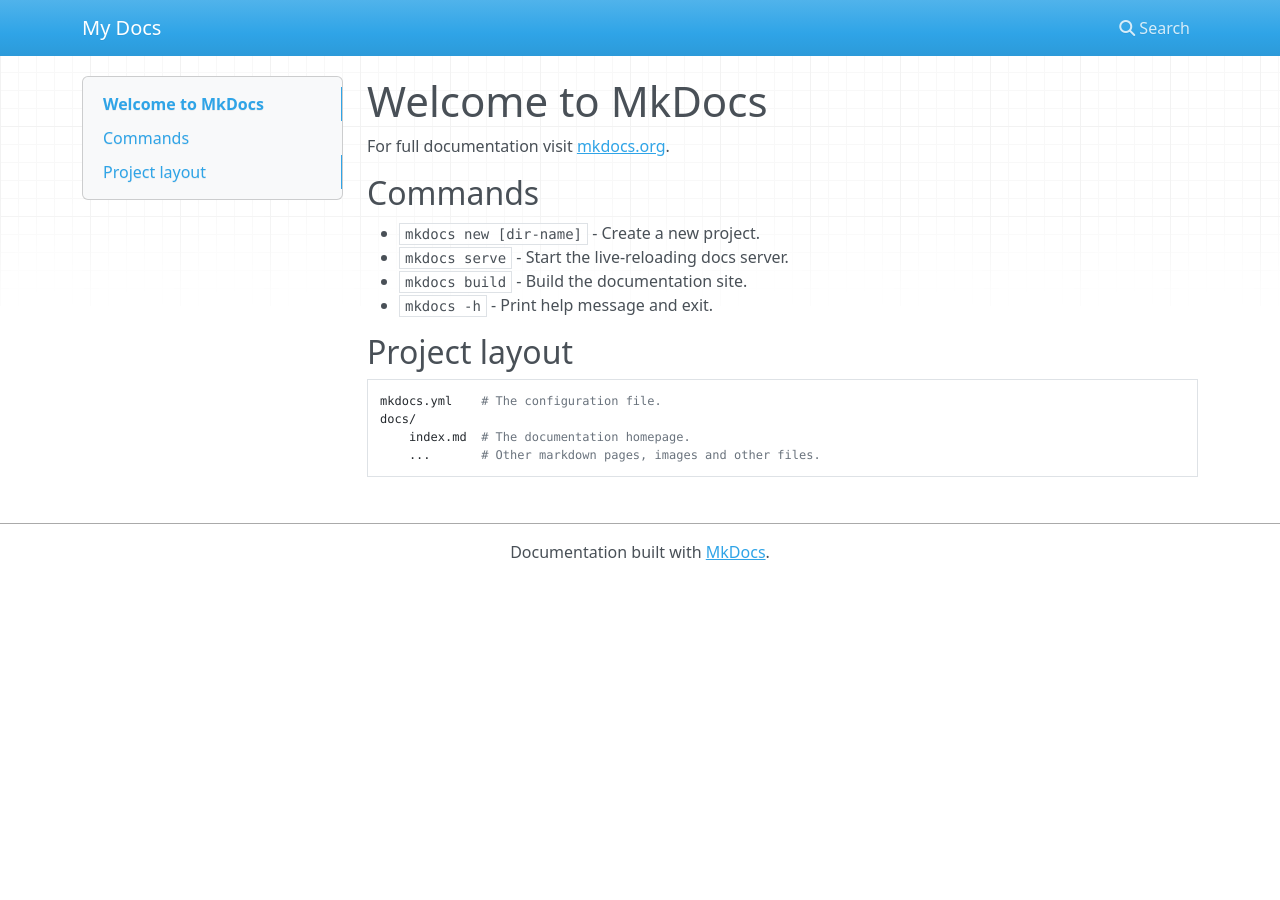
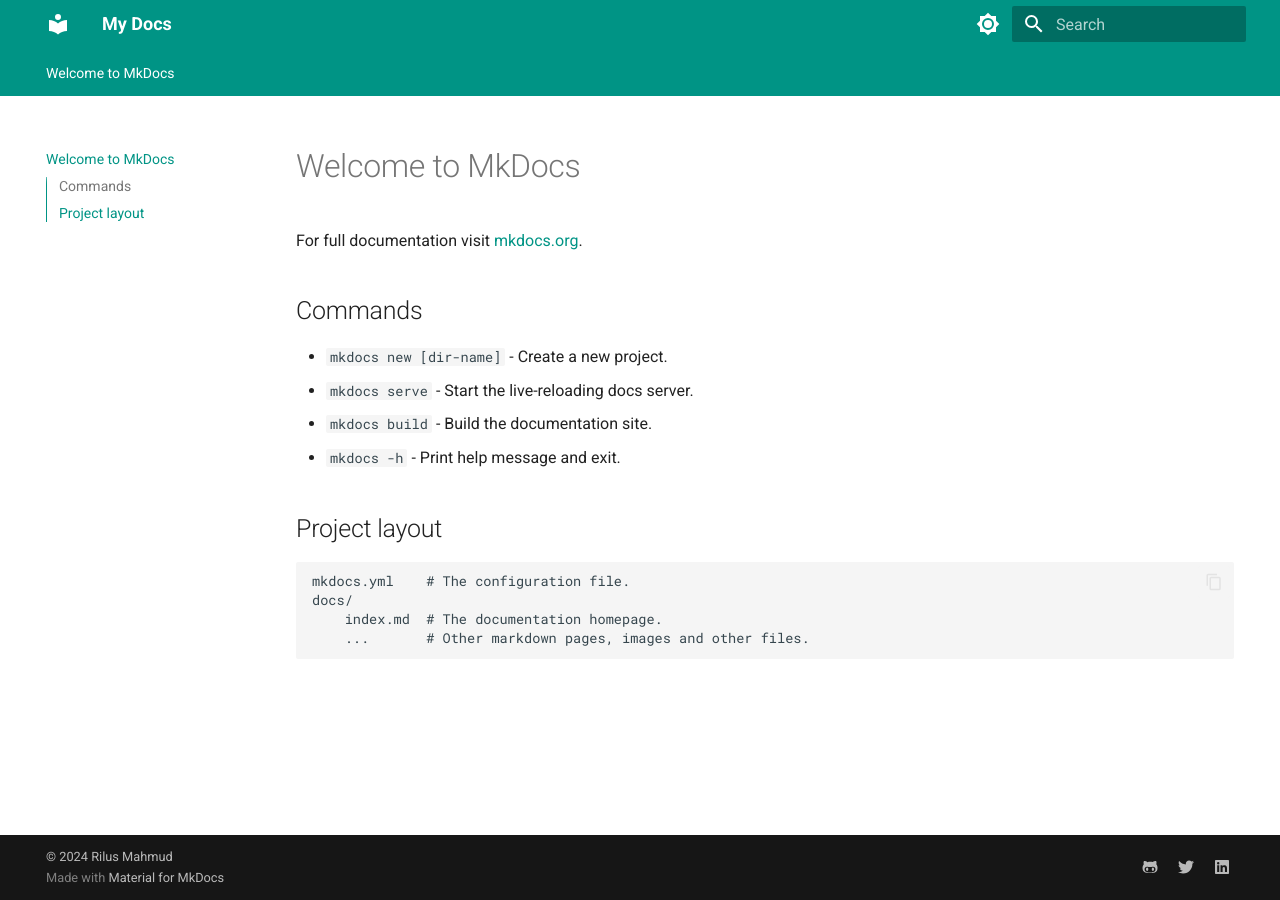
Before and after one commit to RilusMahmud/docs, an MkDocs documentation site: the page built from docs/index.md, in a window 1280 px wide. Built offline with MkDocs 1.6.1 and Material for MkDocs 9.7.7, drawn with Linux system fonts in a browser that asks for light colours; nearby versions of some CDN libraries.

Commit message:
feat: added material theme and plugins

```diff
--- a/mkdocs.yml
+++ b/mkdocs.yml
@@ -1 +1,58 @@
 site_name: My Docs
+
+theme:
+  name: material
+  features:
+    - navigation.tabs
+    - navigation.sections
+    - toc.integrate
+    - navigation.top
+    - search.suggest
+    - search.highlight
+    - content.tabs.link
+    - content.code.annotation
+    - content.code.copy
+  language: en
+  palette:
+    - scheme: default
+      toggle:
+        icon: material/brightness-7
+        name: Switch to dark mode
+      primary: teal
+      accent: purple
+    - scheme: slate
+      toggle:
+        icon: material/brightness-4
+        name: Switch to light mode
+      primary: teal
+      accent: lime
+
+plugins:
+  - social
+  - search
+
+extra:
+  social:
+    - icon: fontawesome/brands/github-alt
+      link: https://github.com/RilusMahmud
+    - icon: fontawesome/brands/twitter
+      link: https://twitter.com/rilusmahmud
+    - icon: fontawesome/brands/linkedin
+      link: https://www.linkedin.com/in/rilusmahmud
+
+markdown_extensions:
+  - pymdownx.highlight:
+      anchor_linenums: true
+  - pymdownx.inlinehilite
+  - pymdownx.snippets
+  - admonition
+  - pymdownx.arithmatex:
+      generic: true
+  - footnotes
+  - pymdownx.details
+  - pymdownx.superfences
+  - pymdownx.mark
+  - attr_list
+
+copyright: |
+  &copy; 2024 <a href="https://github.com/RilusMahmud"  target="_blank" rel="noopener">Rilus Mahmud</a>
```
